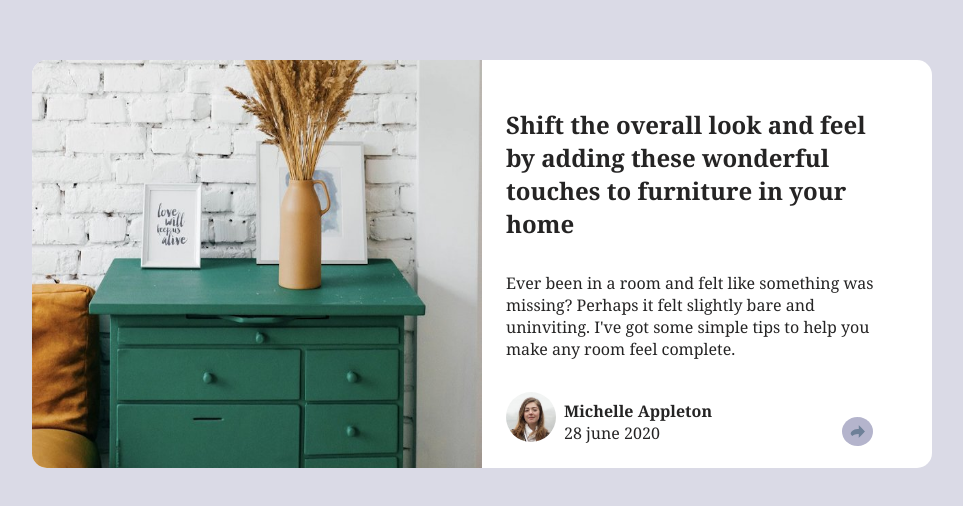
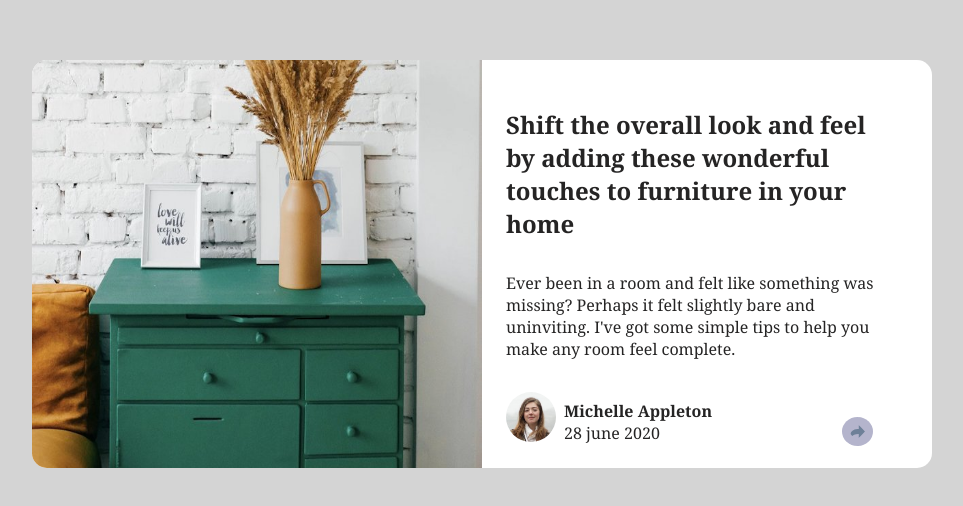
Before and after one commit to Sunvic567/acticle-preview, a plain HTML site: page index.html in a window 1280 px wide. Shown: the part 136-642 px from the top of the page, without its empty margins (158-1121 px from the left). Drawn offline with Linux system fonts and the light colour scheme.

Commit message:
Update style.css

```diff
--- a/style.css
+++ b/style.css
@@ -7,7 +7,7 @@
 .container{
     width: 100%;
     min-height:100vh ;
-    background: #dadae6;
+    background: #d4d4d4;
     padding: 1rem;
     display: flex;
     align-items: center;
```
